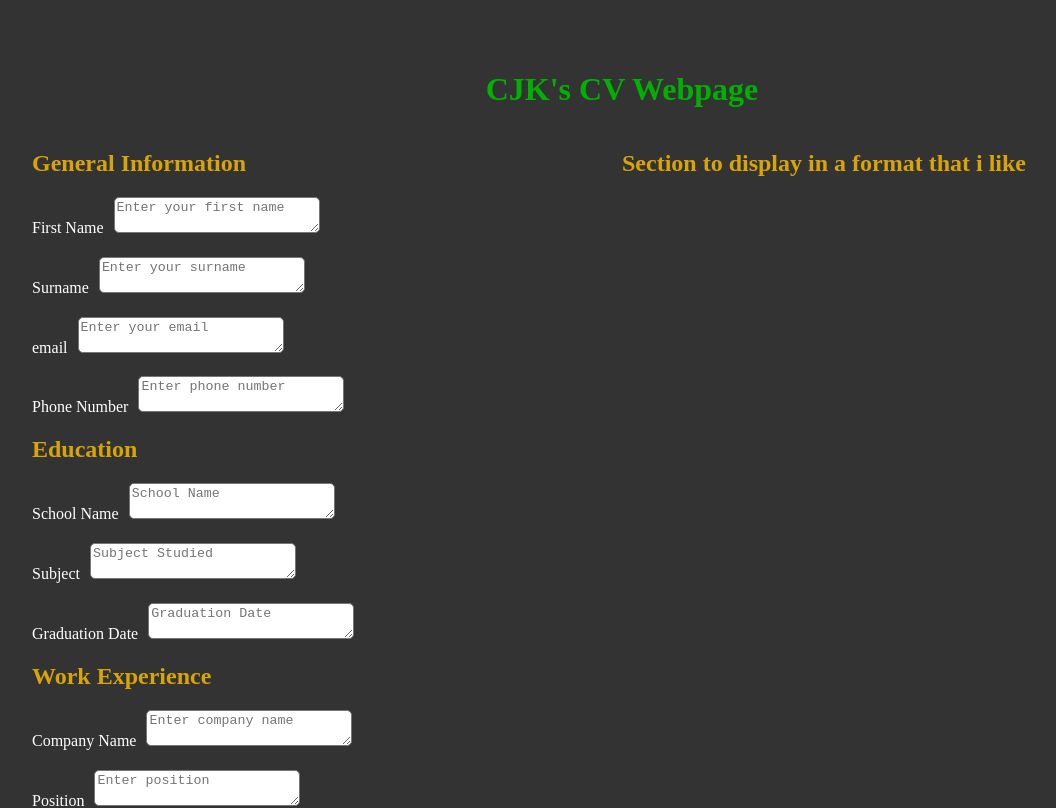
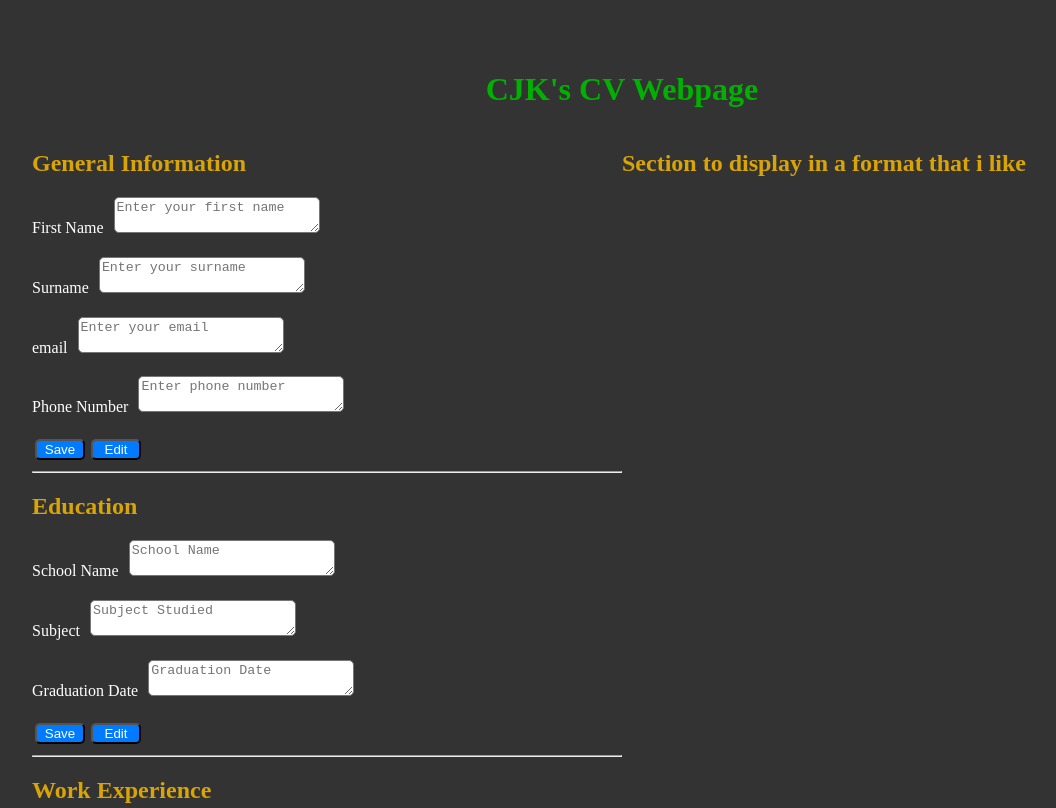
Before and after one commit to ChrisKnowles53/odin-cv-project, a React (Vite) app in the folder CV-Project/: page / in a window 1280 px wide. Shown: the top 808 px of the page, without its empty margins (18-1074 px from the left). Built offline with nearby package versions, Linux system fonts and the light colour scheme.

Commit message:
save and edit buttons added they need linking to do something

```diff
--- a/CV-Project/src/App.jsx
+++ b/CV-Project/src/App.jsx
@@ -3,6 +3,7 @@ import GeneralInformation from "./components/GeneralInformation";
 import Education from "./components/Education";
 import "./App.css";
 import WorkExperience from "./components/WorkExperience";
+import Button from "./components/Button";
 
 // add a function to reset the whole form
 
@@ -13,7 +14,9 @@ function App() {
       <div className="content">
         <div className="section">
           <GeneralInformation section="General Information" />
+          <hr />
           <Education section="Education" />
+          <hr />
           <WorkExperience section="Work Experience" />
         </div>
         <div className="section">
--- a/CV-Project/src/components/Button.jsx
+++ b/CV-Project/src/components/Button.jsx
@@ -0,0 +1,10 @@
+export default function Button({ text, handleClick }) {
+  return (
+    <button
+      className="button"
+      onClick={() => handleClick("https://www.theodinproject.com")}
+    >
+      {text}
+    </button>
+  );
+}
--- a/CV-Project/src/components/Education.jsx
+++ b/CV-Project/src/components/Education.jsx
@@ -1,10 +1,15 @@
 import { useState } from "react";
 import InputField from "./Input";
+import Button from "./Button";
 
 export default function Education({ section }) {
   const [schoolName, setSchoolName] = useState("School Name");
   const [subjectStudied, setSubjectStudied] = useState("Subject Studied");
   const [graduationDate, setGraduationDate] = useState("Graduation Date");
+
+  function handleClick() {
+    //do somethign with handle click
+  }
 
   return (
     <div className={section}>
@@ -12,6 +17,8 @@ export default function Education({ section }) {
       <InputField name={schoolName} label="School Name" />
       <InputField name={subjectStudied} label="Subject" />
       <InputField name={graduationDate} label="Graduation Date" />
+      <Button text="Save" handleClick={handleClick} />
+      <Button text="Edit" />
     </div>
   );
 }
--- a/CV-Project/src/components/GeneralInformation.jsx
+++ b/CV-Project/src/components/GeneralInformation.jsx
@@ -1,11 +1,16 @@
 import { useState } from "react";
 import InputField from "./Input";
+import Button from "./Button";
 
 export default function GeneralInformation({ section }) {
   const [firstName, setFirstName] = useState("Enter your first name");
   const [surname, setSurname] = useState("Enter your surname");
   const [email, setEmail] = useState("Enter your email");
   const [phoneNumber, setPhoneNumber] = useState("Enter phone number");
+
+  function handleClick() {
+    // code for what to do when edit clicked
+  }
 
   return (
     <div className={section}>
@@ -14,6 +19,8 @@ export default function GeneralInformation({ section }) {
       <InputField name={surname} label="Surname" />
       <InputField name={email} label="email" />
       <InputField name={phoneNumber} label="Phone Number" />
+      <Button text="Save" handleClick={handleClick} />
+      <Button text="Edit" />
     </div>
   );
 }
--- a/CV-Project/src/components/WorkExperience.jsx
+++ b/CV-Project/src/components/WorkExperience.jsx
@@ -1,5 +1,6 @@
 import { useState } from "react";
 import InputField from "./Input";
+import Button from "./Button";
 
 export default function WorkExperience({ section }) {
   const [formData, setFormData] = useState({
@@ -26,6 +27,10 @@ export default function WorkExperience({ section }) {
     }));
   };
 
+  function handleClick() {
+    // do something with the click
+  }
+
   return (
     <div className={section}>
       <h2>{section}</h2>
@@ -37,6 +42,8 @@ export default function WorkExperience({ section }) {
           onChange={(event) => handleInputChange(field.key, event.target.value)}
         />
       ))}
+      <Button text="Save" handleClick={handleClick} />
+      <Button text="Edit" />
     </div>
   );
 }
--- a/CV-Project/src/index.css
+++ b/CV-Project/src/index.css
@@ -42,3 +42,11 @@ h2 {
   width: 200px;
   border-radius: 5px;
 }
+.button {
+  border-radius: 5px;
+  background-color: var(--blue);
+  color: var(--white);
+  margin: 3px;
+  width: 50px;
+  box-shadow: none;
+}
```
Also changed, not shown: 1 other file (tests, documents, lock files or other folders).
